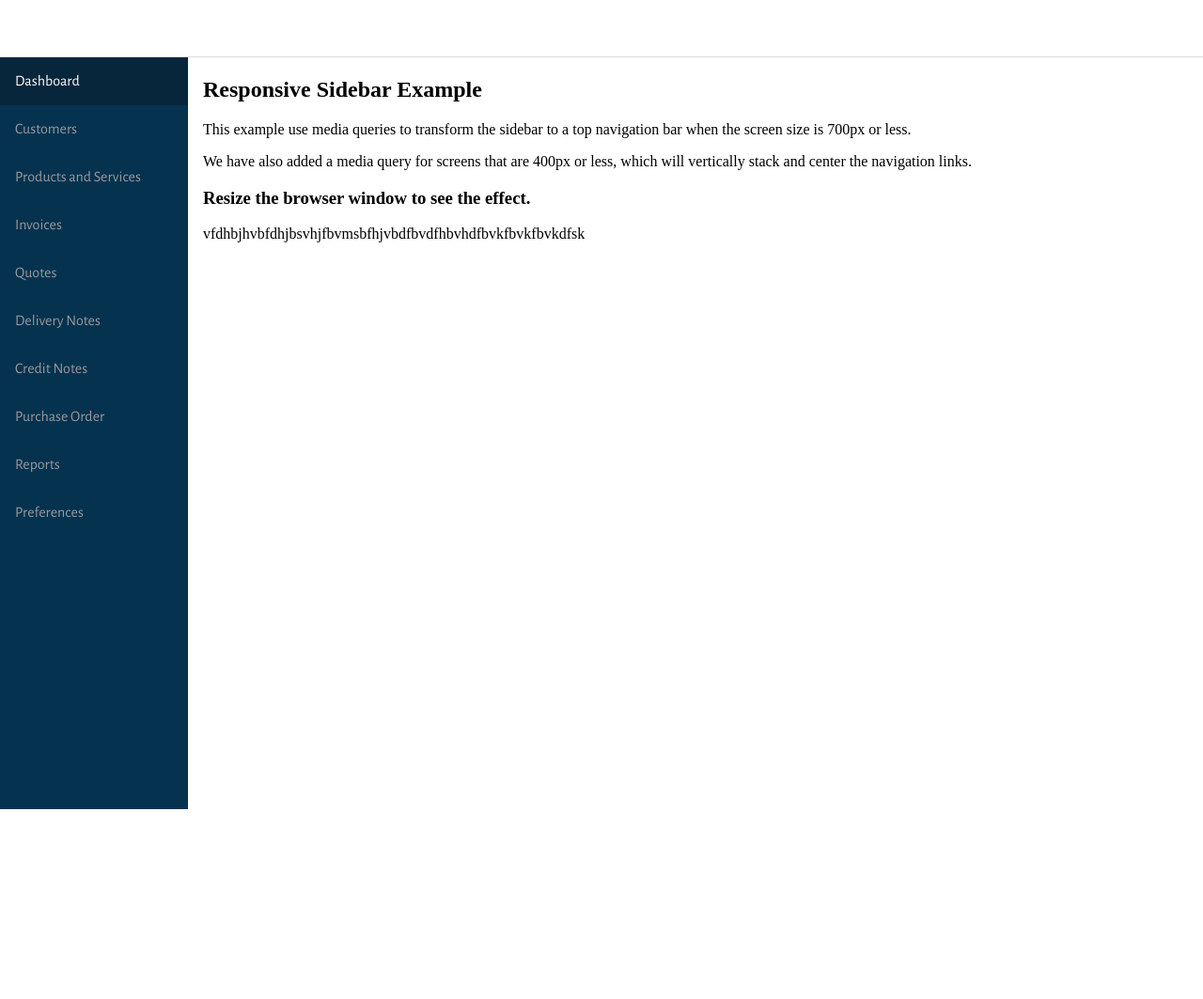
After one commit to amohit1315/quotes, a Django app: template templates/home.html in a window 1280 px wide. The commit adds this page. Shown: the whole page at 94% size. Run offline with Django 3.2, Linux system fonts and the light colour scheme; the template is opened without the code that fills it, so the values that code supplies are empty.

Commit message:
added home file

```diff
--- a/templates/dashboard.html
+++ b/templates/dashboard.html
@@ -40,7 +40,7 @@ body {
   color: white;
 }
 
-div.content {
+div#content {
   margin-left: 200px;
   padding: 1px 16px;
   height: 1000px;
@@ -53,7 +53,7 @@ div.content {
     position: relative;
   }
   .sidebar a {float: left;}
-  div.content {margin-left: 0;}
+  div#content {margin-left: 0;}
 }
 
 @media screen and (max-width: 400px) {
@@ -69,6 +69,7 @@ div.content {
 <div class="topbar">
 </div>
 <div class="sidebar">
+    {% block sidebar %}
   <a class="active" href="#home">Dashboard</a>
   <a href="#news">Customers</a>
   <a href="#contact">Products and Services</a>
@@ -79,15 +80,11 @@ div.content {
   <a href="#contact">Purchase Order</a>
   <a href="#about">Reports</a>
   <a href="#about">Preferences</a>
-
+    {% endblock %}
 </div>
-
-<div class="content">
-  <h2>Responsive Sidebar Example</h2>
-  <p>This example use media queries to transform the sidebar to a top navigation bar when the screen size is 700px or less.</p>
-  <p>We have also added a media query for screens that are 400px or less, which will vertically stack and center the navigation links.</p>
-  <h3>Resize the browser window to see the effect.</h3>
+<div id="content">
+    {% block content %}
+    {% endblock %}
 </div>
-
 </body>
 </html>
--- /dev/null
+++ b/templates/home.html
@@ -0,0 +1,11 @@
+{% extends "dashboard.html" %}
+
+{% block title %}HOME{% endblock %}
+
+{% block content %}
+<h2>Responsive Sidebar Example</h2>
+<p>This example use media queries to transform the sidebar to a top navigation bar when the screen size is 700px or less.</p>
+<p>We have also added a media query for screens that are 400px or less, which will vertically stack and center the navigation links.</p>
+<h3>Resize the browser window to see the effect.</h3>
+vfdhbjhvbfdhjbsvhjfbvmsbfhjvbdfbvdfhbvhdfbvkfbvkfbvkdfsk
+{% endblock %}
```
